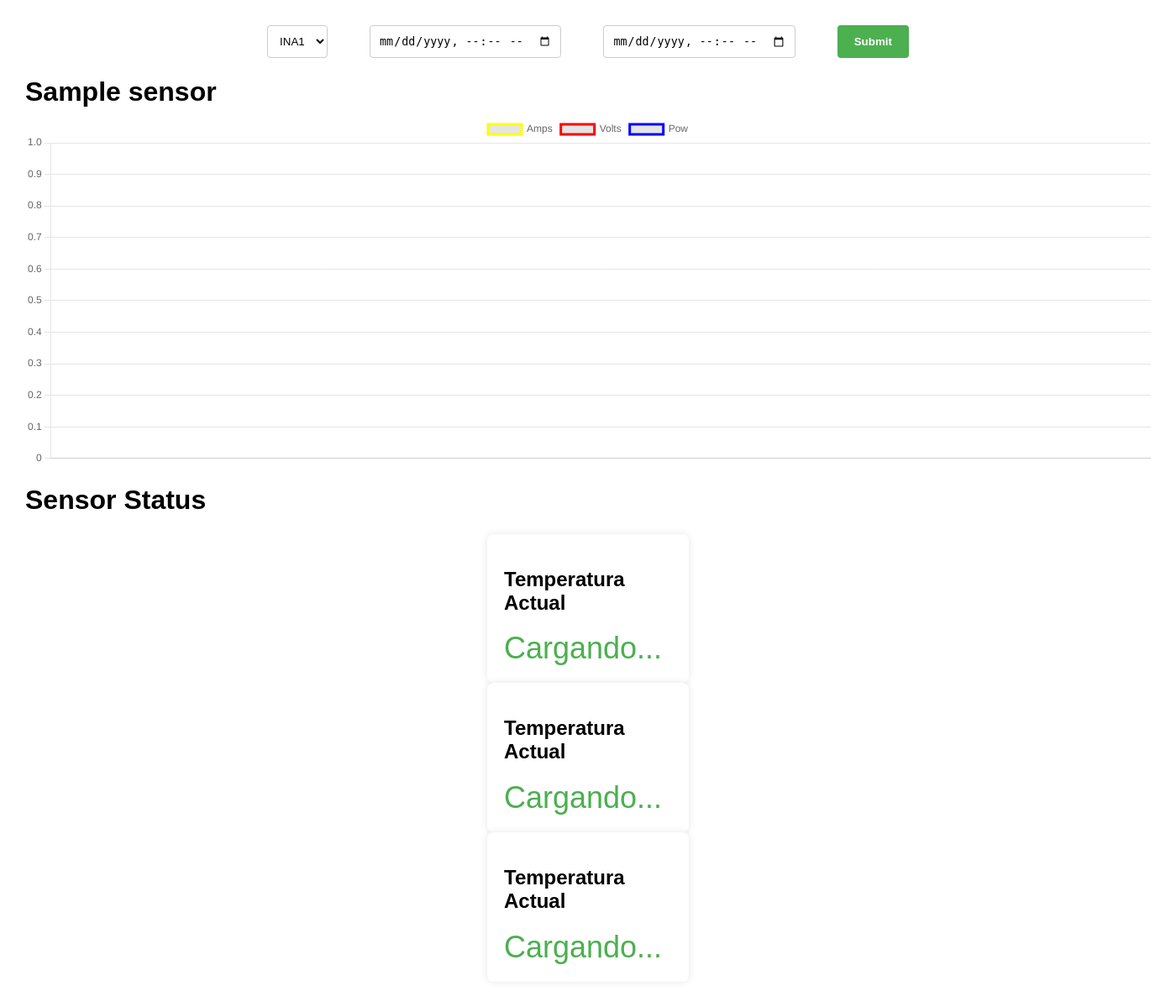
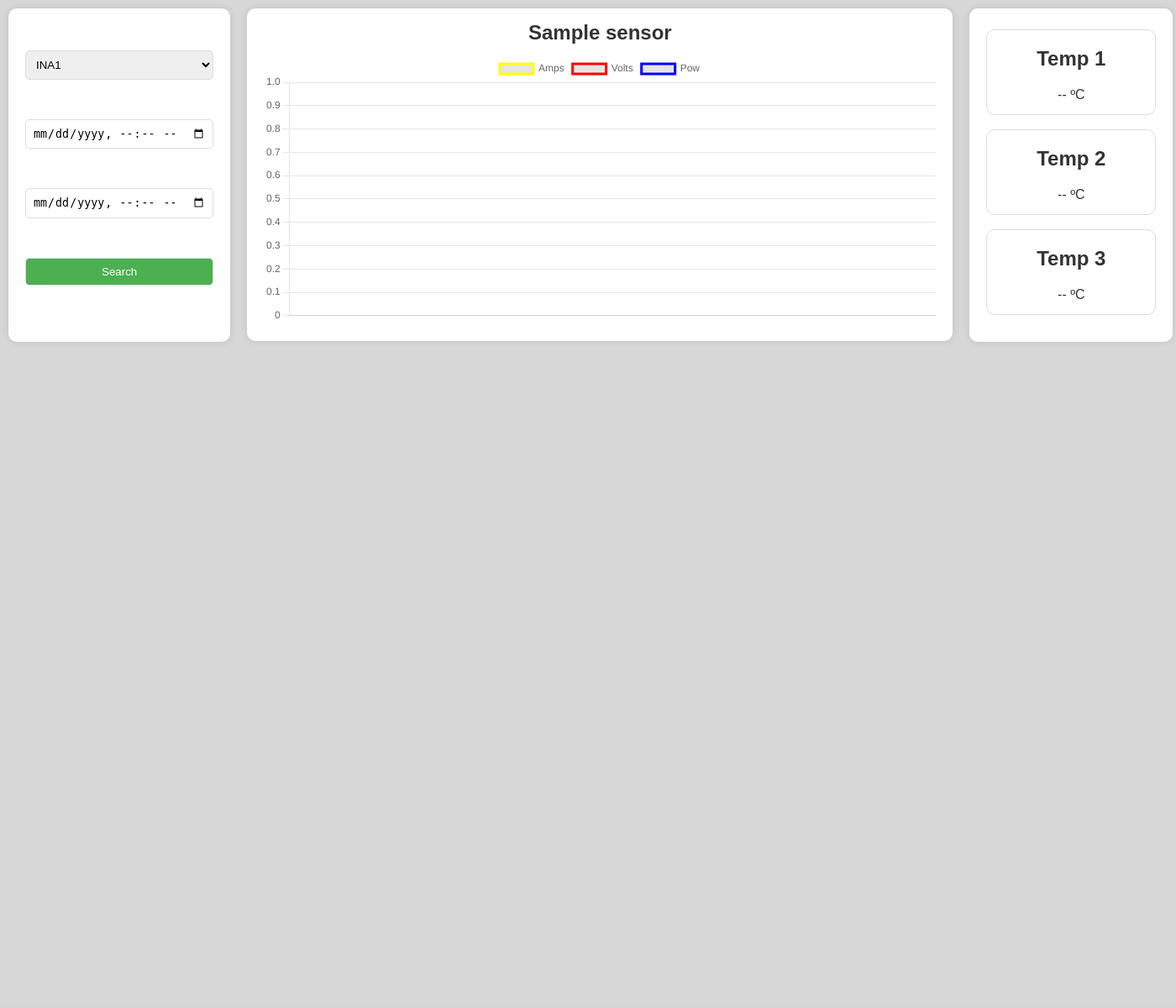
Before and after one commit to AbelGB08/TFG-Dashboard, a Flask app: template Server/templates/index.html in a window 1400 px wide. Shown: the whole page at 84% size. After the commit the page ends 407 px from the top, so only its background shows below. Run offline with Flask 3, Linux system fonts and the light colour scheme; the template is opened without the code that fills it: most values are stand-ins (such as "Sample title", 1, 10 or a date in 2020); some libraries are stand-ins or nearby versions.

Commit message:
Temp and styles

```diff
--- a/Server/server.py
+++ b/Server/server.py
@@ -3,8 +3,8 @@ from flask_socketio import SocketIO
 from tinydb import TinyDB, Query
 from datetime import datetime
 
-tinyDB = TinyDB('tinyDB.json')
-status = TinyDB('status.json')
+bateries = TinyDB('bateries.json')
+# status = TinyDB('status.json')
 temperature = TinyDB('temperature.json')
 
 app = Flask(__name__)
@@ -21,7 +21,7 @@ def getData(startDate='a', endDate='b', sensorName="*"):
     sensorName = request.args.get('sensorName')
 
     data = Query()
-    results = tinyDB.search((data.date >= startDate) & (data.date <= endDate) & (data.sensor == sensorName))
+    results = bateries.search((data.date >= startDate) & (data.date <= endDate) & (data.sensor == sensorName))
 
     volts = []
     amps = []
@@ -37,7 +37,7 @@ def getData(startDate='a', endDate='b', sensorName="*"):
 
 @app.route('/insertData/<volts>/<amps>/<pow>/<sensor>')
 def insertData(volts=0, amps=0, pow=0, sensor="*"):
-    dbCount = tinyDB.insert({
+    dbCount = bateries.insert({
         "volts": volts,
         "amps": amps,
         "pow": pow,
@@ -46,7 +46,7 @@ def insertData(volts=0, amps=0, pow=0, sensor="*"):
     })
 
     if dbCount > 100:
-        tinyDB.truncate()
+        bateries.truncate()
 
     return "NEW DATA INSERTED"
 
@@ -65,6 +65,7 @@ def insertTemp(temp=0, sensor="*"):
 
     return "NEW DATA INSERTED"
 
+'''
 @app.route('/updateStatusSection')
 def updateStatusSection():
     return status.all()
@@ -74,6 +75,7 @@ def updateSensorStatus(sensorName="", statusName="", message=""):
     print(sensorName + "---" + statusName)
     sensor = Query()
     status.update({'status': statusName, 'message': message}, sensor.name == sensorName)
+'''
 
 def formatDate(date):
     date = date.split('T')
@@ -84,7 +86,7 @@ def formatDate(date):
 
 def handle_temperatura_actualizada(temperatura):
     # Transmite la temperatura actualizada a todos los clientes conectados
-    socketio.emit('actualizar_temperatura', {'temperatura': temperatura})
+    socketio.emit('actualizar_temperatura', {'sensId': 1, 'temperatura': temperatura})
 
 socketio.run(app, host='0.0.0.0', port=8000, debug=True)
 #app.run(host='0.0.0.0', port=8000, debug=True)
--- a/Server/static/js/getINAStatus.js
+++ /dev/null
@@ -1,23 +0,0 @@
-function updateLogs() {
-    $.ajax({
-        url: '/updateStatusSection',
-        type: 'GET',
-        dataType: 'json',
-        success: function(data) {
-            var statusList =  $('.statusList');
-            statusList.empty();
-            data.forEach(function(status) {
-                if (status.status === 'OK') {
-                    statusList.append('<li class="statusOK">' + status.name + ' -> ' + status.status + ': ' + status.message + '</li>');
-                } else {
-                    statusList.append('<li class="statusERROR">' + status.name + ' -> ' + status.status + ': ' + status.message + '</li>');
-                }
-            });
-        },
-        error: function(error) {
-            console.log('ERROR', error);
-        }
-    });
-}
-
-setInterval(updateLogs, 3000);
--- a/Server/static/styles/style.css
+++ b/Server/static/styles/style.css
@@ -1,66 +1,76 @@
 body {
-    font-family: Arial, sans-serif;
-    margin: 30px;
-    padding: 0;
-  }
+  display: flex;
+  margin: 0;
+  padding: 0;
+  font-family: 'Arial', sans-serif;
+  background-color: #d7d7d7;
+}
 
-  /* Formulario */
+section {
+  flex: 1;
+  height: fit-content;
+  padding: 20px;
+  background-color: #fff;
+  border-radius: 10px;
+  box-shadow: 0 0 10px rgba(0, 0, 0, 0.1);
+  margin: 10px;
+}
 
-  .chart-title {
-    text-align:   ;
-    margin-bottom: 10px;
-    font-weight: bold;
-  }
+.chart-container {
+  margin-top: 10px;
+}
 
-  .form {
-    display: flex;
-    margin-bottom: 20px;
-    justify-content: center;
-  }
+form {
+  display: flex;
+  flex-direction: column;
+  margin-top: 30px;
+}
 
-  .form .sensorName, .form input[type="datetime-local"] {
-    background-color: white;
-    padding: 10px;
-    border: 1px solid #ccc;
-    border-radius: 4px;
-    margin-right: 50px;
-    cursor: pointer;
-  }
-  .form input[type="submit"] {
-    padding: 10px 20px;
-    background-color: #4CAF50;
-    color: white;
-    border: none;
-    border-radius: 4px;
-    cursor: pointer;
-    font-weight: bold;
-  }
+input, select {
+  margin-bottom: 47px;
+  padding: 8px;
+  border: 1px solid #ddd;
+  border-radius: 5px;
+}
 
-  .canvas {
-    width: 100%;
-    height: 300px;
-    margin-bottom: 20px;
-  }
+input[type="submit"] {
+  background-color: #4caf50;
+  color: #fff;
+  cursor: pointer;
+}
 
-  .statusOK {
-    color: green;
-  }
+input[type="submit"]:hover {
+  background-color: #45a049;
+}
 
-  .statusERROR {
-    color: red;
-  }
+h1, h2, p {
+  text-align: center;
+  color: #333;
+}
 
-  #temperatura-container {
-    max-width: 200px;
-    margin: 0 auto;
-    background-color: #fff;
-    border-radius: 8px;
-    padding: 20px;
-    box-shadow: 0 0 10px rgba(0, 0, 0, 0.1);
-  }
+.chart-title {
+  height: 1px;
+  margin-top: -5px;
+  margin-bottom: 40px;
+}
 
-  #temperatura, #temperatura2, #temperatura3 {
-    font-size: 36px;
-    color: #4CAF50; /* Verde */
-    margin: 0;
-  }
+canvas {
+  border-radius: 5px;
+}
+.temp-container {
+  display: flex;
+  flex-direction: column;
+  align-items: center;
+  justify-content: center;
+  margin-top: 10px;
+  margin-bottom: -5px;
+}
+
+.temp-container div {
+  margin-top: 5px;
+  margin-bottom: 12px;
+  border: 1px solid #ddd;
+  border-radius: 10px;
+  width: 200px;
+  height: 100px;
+}
--- a/Server/templates/index.html
+++ b/Server/templates/index.html
@@ -11,6 +11,7 @@
     <link rel= "stylesheet" type= "text/css" href= "{{ url_for('static',filename='styles/style.css') }}">
 </head>
 <body>
+    <section class="column">
         <form class="form" action = "/getData" method = "GET">
             <select class="sensorName" name="sensorName" required>
                 <option value="INA1">INA1</option>
@@ -20,12 +21,12 @@
             </select>
             <input type="datetime-local" name="startDate" required>
             <input type="datetime-local" name="endDate" required>
-        <input type = "submit" value = "Submit" />
+            <input type = "submit" value = "Search" />
         </form>
+    </section>
+        <section class="chart-container">
             <h1 class="chart-title"> {{ sensor | safe }}</h1>
-    <canvas class="canvas" id="inaChart" width="800" height="250"></canvas>
-    <h1> Sensor Status </h1>
-    <ul class="statusList"></ul>
+            <canvas class="canvas" id="inaChart" width="800" height="320"></canvas>
             <script>
                 var ctx = document.getElementById("inaChart").getContext("2d");
                 var lineChart = new Chart(ctx, {
@@ -61,30 +62,28 @@
                     }
                 });
             </script>
-    <div id="temperatura-container">
-        <h2>Temperatura Actual</h2>
-        <!-- Elemento para mostrar la temperatura con el ID 'temperatura' -->
-        <p id="temperatura">Cargando...</p>
+        </section>
+        <section class="temp-container">
+            <div id="temp-sens1">
+                <h2>Temp 1</h2>
+                <p id="temp1">-- ºC</p>
             </div>
-    <div id="temperatura-container">
-        <h2>Temperatura Actual</h2>
-        <!-- Elemento para mostrar la temperatura con el ID 'temperatura' -->
-        <p id="temperatura2">Cargando...</p>
+            <div id="temp-sens2">
+                <h2>Temp 2</h2>
+                <p id="temp2">-- ºC</p>
             </div>
-    <div id="temperatura-container">
-        <h2>Temperatura Actual</h2>
-        <!-- Elemento para mostrar la temperatura con el ID 'temperatura' -->
-        <p id="temperatura3">Cargando...</p>
+            <div id="temp-sens3">
+                <h2>Temp 3</h2>
+                <p id="temp3">-- ºC</p>
             </div>
-    <script src="{{ url_for('static', filename='js/getINAStatus.js') }}"></script>
+        </section>
     <script>
         var socket = io.connect('http://' + document.domain + ':' + location.port);
-
         // Escucha el evento 'actualizar_temperatura'
         socket.on('actualizar_temperatura', function(data) {
-          var temperaturaElemento = document.getElementById('temperatura');
-          var temperaturaElemento2 = document.getElementById('temperatura2');
-          var temperaturaElemento3 = document.getElementById('temperatura3');
+          var temperaturaElemento = document.getElementById('temp1');
+          var temperaturaElemento2 = document.getElementById('temp2');
+          var temperaturaElemento3 = document.getElementById('temp3');
           temperaturaElemento.textContent = data.temperatura + ' °C';
           temperaturaElemento2.textContent = data.temperatura + ' °C';
           temperaturaElemento3.textContent = data.temperatura + ' °C';
```
Also changed, not shown: Rasp/example.py (deleted, +0 -84 lines). Lines whose indentation alone changed are shown as unchanged.
